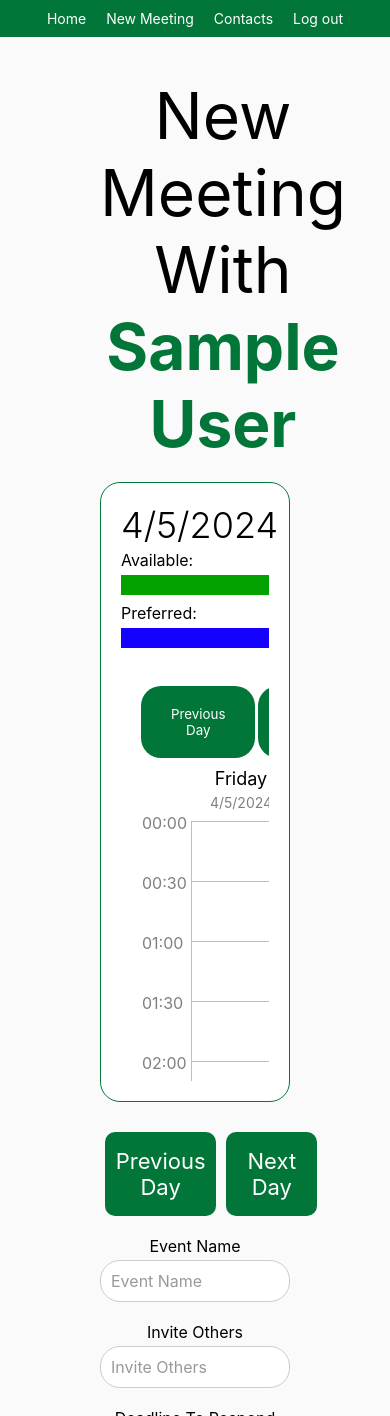
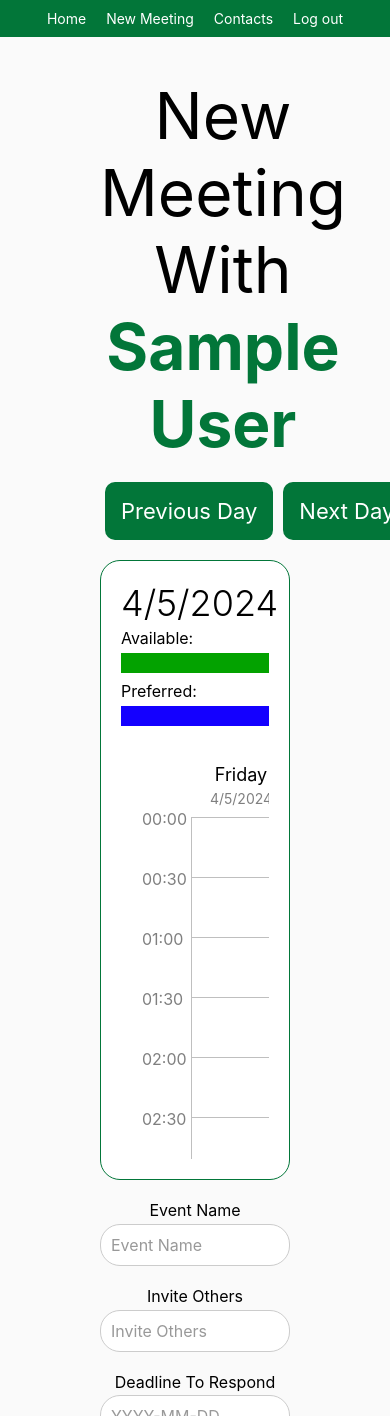
Before and after one commit to liu-samuel/csc309, a React (Create React App) app in the folder frontend/: page /new_meeting in a window 390 px wide. Shown: the top 1416 px of the page. Built offline with nearby package versions, Linux system fonts and the light colour scheme; sample sign-in values are in the browser's storage.

Commit message:
refactored how calendar buttons work on mobile

```diff
--- a/frontend/src/components/Calendar/Calendar.jsx
+++ b/frontend/src/components/Calendar/Calendar.jsx
@@ -337,6 +337,13 @@ const Calendar = forwardRef((props, ref) => {
   }, [ref]);
 
   return (
+    <>
+    <div className="md-calendar-mobile-buttons">
+      <button className="md-button-primary md-calendar-button" onClick={prevWeek} >
+        Previous Day
+      </button>
+      <button className="md-button-primary md-calendar-button" onClick={nextWeek}>Next Day</button>
+    </div>
     <div className="calendar">
       <div className="calendar-header">
         <h2>
@@ -356,12 +363,14 @@ const Calendar = forwardRef((props, ref) => {
       </div>
       <div className="calendar-container">
         <div className="week-buttons">
-          <button onClick={prevWeek} className="button-primary prev-week">
-            Previous {calendarColumns > 1 ? "Week" : "Day"}
+          {calendarColumns > 1 ?
+          (<><button onClick={prevWeek} className="button-primary prev-week">
+            Previous Week
           </button>
           <button onClick={nextWeek} className="button-primary prev-week">
-            Next {calendarColumns > 1 ? "Week" : "Day"}
-          </button>
+            Next Week
+          </button></>)
+          : (<></>)}
 
           {props.editable ? (
             <button onClick={updateAvailabilities} className="button-primary">
@@ -384,7 +393,6 @@ const Calendar = forwardRef((props, ref) => {
                       onClick={() => {
                         handleAvailabilityChange(index, i);
                       }}
-                      data-block={row.items[i].time_start}
                       style={
                         row.items[i].other_availability && row.items[i].availability
                           ? { backgroundColor: "#096560" }
@@ -407,6 +415,7 @@ const Calendar = forwardRef((props, ref) => {
         </table>
       </div>
     </div>
+    </>
   );
 });
 
--- a/frontend/src/pages/MeetingDetails/MeetingDetails.jsx
+++ b/frontend/src/pages/MeetingDetails/MeetingDetails.jsx
@@ -84,12 +84,12 @@ const MeetingDetails = () => {
           Meeting Details: <span className="md-attending-name">{eventName}</span>
         </h1>
         <Calendar editable event_id={event_id} />
-        <div className="md-calendar-mobile-buttons">
+        {/* <div className="md-calendar-mobile-buttons">
           <button className="md-button-primary md-calendar-button">
             Previous Day
           </button>
           <button className="md-button-primary md-calendar-button">Next Day</button>
-        </div>
+        </div> */}
 
         <div className="md-bottom-wrapper">
           <div className="md-deadline">
--- a/frontend/src/pages/NewMeeting/NewMeeting.jsx
+++ b/frontend/src/pages/NewMeeting/NewMeeting.jsx
@@ -63,14 +63,6 @@ const NewMeeting = () => {
                     New Meeting With <span className='attending-name'>{user.firstName} {user.lastName}</span>
                 </h1>
                 <Calendar ref={childRef}/>
-                <div className='calendar-mobile-buttons'>
-                    <button className='button-primary calendar-button'>
-                        Previous Day
-                    </button>
-                    <button className='button-primary calendar-button'>
-                        Next Day
-                    </button>
-                </div>
 
                 <div className='event-name'>
                     <div className='form-label'>Event Name</div>
```
